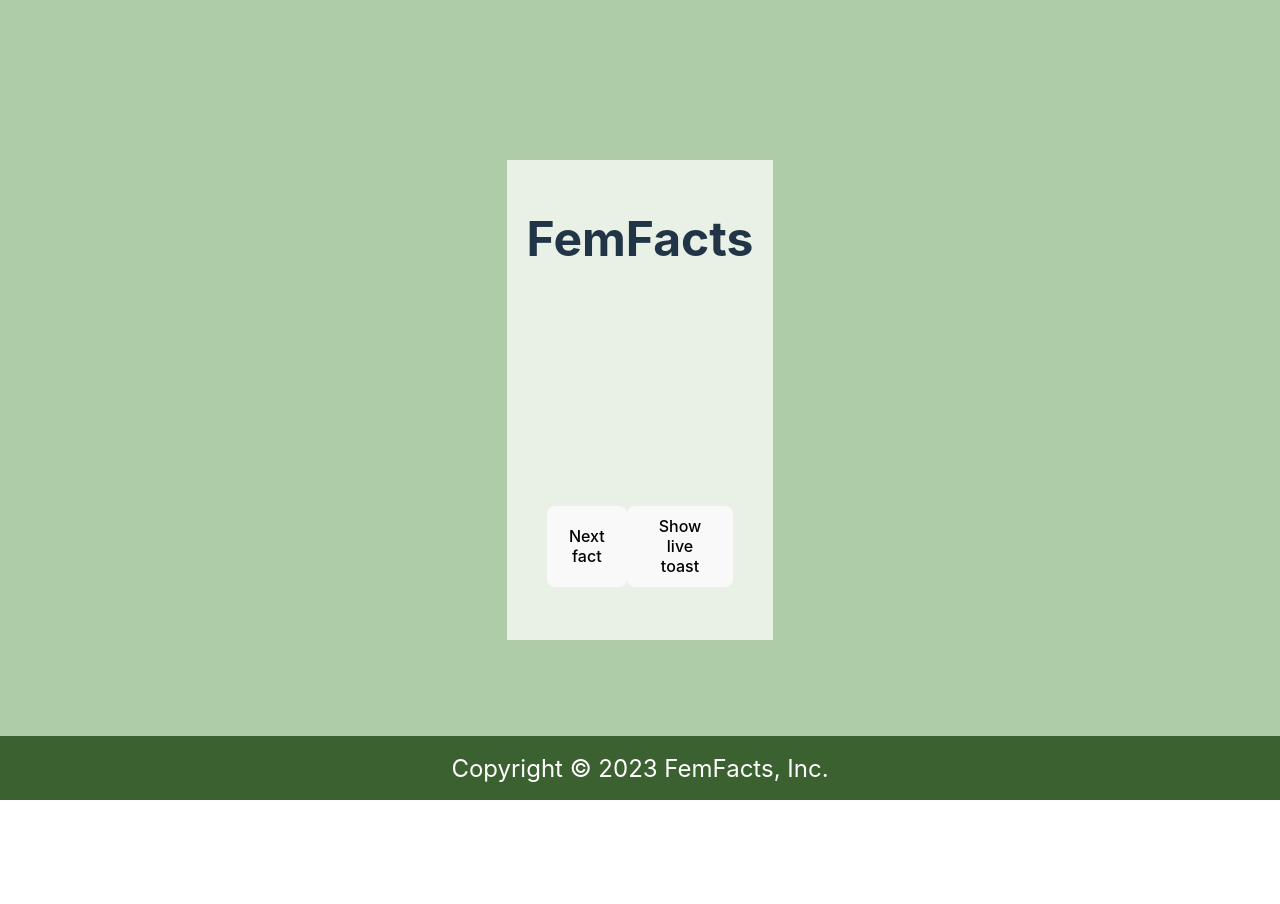
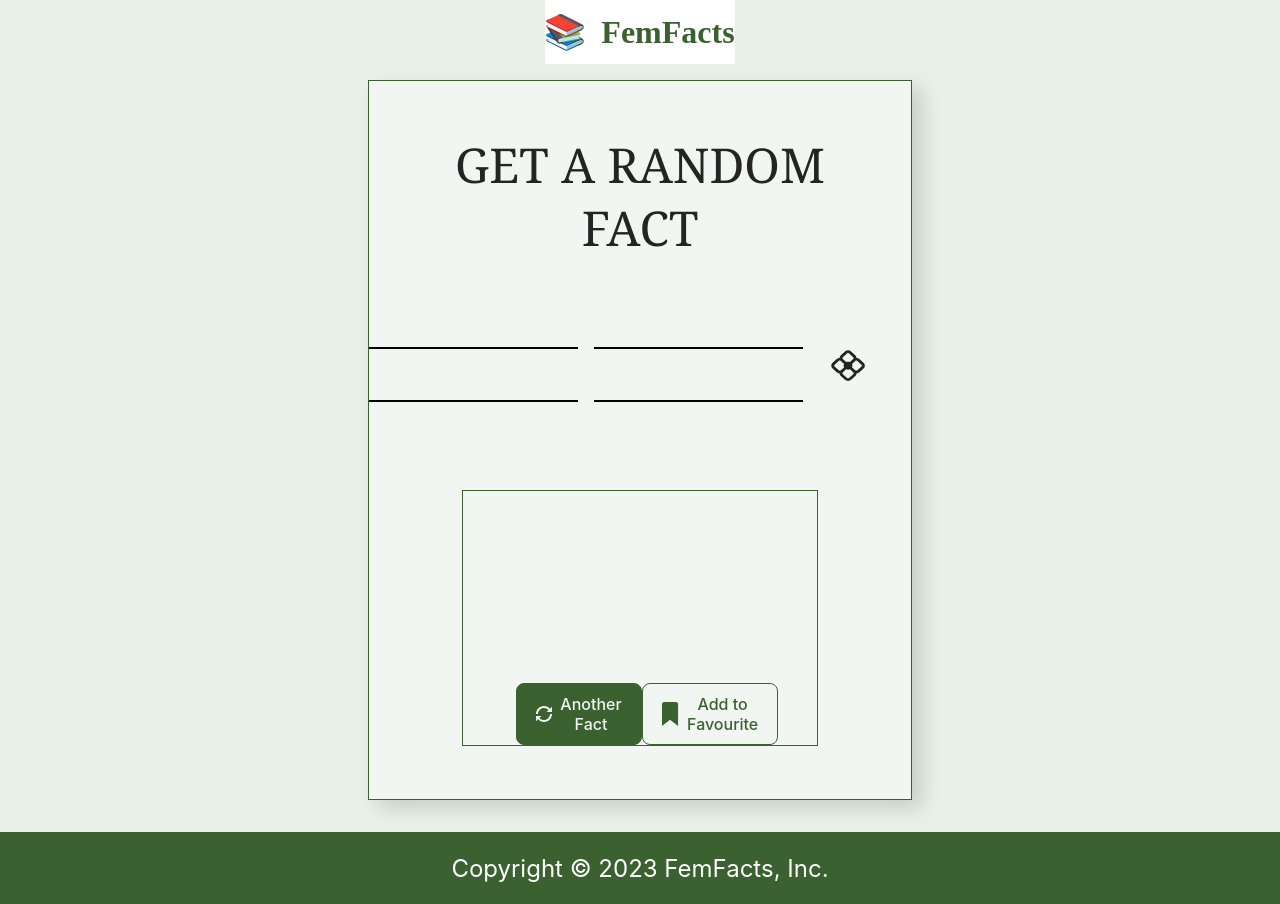
Before and after one commit to conuvedevegana/femfacts, a website built with Vite: page index.html in a window 1280 px wide. Before the commit the page ends 800 px from the top, so only its background shows below. Built offline with nearby package versions, Linux system fonts and the light colour scheme; no server answers.

Commit message:
Main page styles: header and footer OK, btn styles OK, missing main facts sheet

```diff
--- a/index.html
+++ b/index.html
@@ -8,17 +8,37 @@
     <title>FemFacts</title>
   </head>
   <body>
-    <header class="header__container"></header>
-    <main class="main__container">
-      <h1>FemFacts</h1>
-      <div class="book__container">
+    <header >
+      <div class="header__container">
+        <img src="./public/logo_books.svg" class="logo" alt="FemFacts-logo" />
+        <p>FemFacts</p>
+      </div>
+    </header>
+    <main>
+      <div class="main__container">
+        <h1>GET A RANDOM FACT</h1>
+        <div class="main__container-line">
+          <div class="main__container-line1"></div>
+          <div class="main__container-line2"></div>
+          <img src="./src/assets/icons/main-page.svg" alt="main page">
+          <div class="main__container-line3"></div>
+          <div class="main__container-line4"></div>
 
-        <div id="app"></div>
+        </div>
+        <section class="main__container-section">
+
+          <div class="book__container">
+
+            <div id="app"></div>
+          </div>
+          <div class="btn__container">
+            <button id="btn-fact" class="btn__primary"><img src="./src/assets/icons/next-icon.svg" alt="go to another fact">Another Fact</button>
+            <button type="button" class="btn__second" id="liveToastBtn"><img src="./src/assets/icons/favourite-icon.svg" alt="add to favourite">Add to Favourite</button>
+          </div>
+
+        </section>
+
       </div>
-      <div class="btn__container">
-        <button id="btn-fact">Next fact</button>
-        <button type="button" class="btn btn-primary" id="liveToastBtn">Show live toast</button>
-
 
     </main>
 
--- a/src/css/components/style-footer.css
+++ b/src/css/components/style-footer.css
@@ -0,0 +1,19 @@
+.footer__fact{
+    display: flex;
+    align-items: center;
+    justify-content: center;
+    width: 100%;
+    /* position: absolute; */
+    bottom: 0;
+    height: 4.5rem;
+    background-color: var(--primary-color);
+    font-size: var(--text-D);
+    color: var(--white);
+    margin-top: 2rem;
+}
+
+@media screen and (max-width: 768px) {
+    .footer__fact {
+        font-size: var(--text-M);
+    }
+}
--- a/src/css/components/style-header.css
+++ b/src/css/components/style-header.css
@@ -0,0 +1,18 @@
+.header__container{
+    background-color: var(--white);
+    width: 100%;
+    height: 4rem;
+    top: 0;
+    display: flex;
+    justify-content: center;
+    align-items: center;
+    font-family: Judson;
+    color: var(--primary-color);
+    font-size: 2rem;
+    font-weight: 600;
+    gap: 1rem
+}
+.header__container img{
+    width: 2.5rem;
+    height: 2.5rem;
+}
--- a/src/css/root.css
+++ b/src/css/root.css
@@ -1,7 +1,7 @@
 
 :root {
   --primary-color:#3A612F;
-  --main-bg-color:#AFCCA8;
+  --main-bg-color:#F2F6F2;
   --light-bg-color:#E9F1E7;
   --white:#FFFFFF;
   --grey:#E7E7E7;
--- a/src/css/style.css
+++ b/src/css/style.css
@@ -1,8 +1,9 @@
 @import './root.css';
-
+@import './components/style-footer.css';
+@import './components/style-header.css';
 
 body {
-  display: flex;
+
   justify-content: center;
   min-width: 320px;
   min-height: 100vh;
@@ -10,7 +11,7 @@
   margin: 0;
   flex-direction: column;
   place-items: center;
-  background-color: var(--main-bg-color);
+  background-color: var(--light-bg-color);
 }
 
 * {
@@ -58,52 +59,110 @@
   cursor: pointer;
   transition: border-color 0.25s;
 }
-button:hover {
-  border-color: #646cff;
+
+.btn__second {
+  border-radius: 8px;
+  gap: .5rem;
+  cursor: pointer;
+  transition: border-color 0.25s;
+  border: 1px solid var(--primary-color);
+  background: var(--main-bg-color);
+  color: var(--primary-color);
+  /* box-shadow: 10px 8px 19.6px 0px rgba(0, 0, 0, 0.15); */
+  display: flex;
+  align-items: center;
 }
-button:focus,
-button:focus-visible {
-  outline: 4px auto -webkit-focus-ring-color;
+.btn__primary {
+  border-radius: 8px;
+  gap: .5rem;
+  cursor: pointer;
+  transition: border-color 0.25s;
+  border: 1px solid var(--primary-color);
+  background: var(--primary-color);
+  color: var(--main-bg-color);
+  /* box-shadow: 10px 8px 19.6px 0px rgba(0, 0, 0, 0.15); */
+  display: flex;
+  align-items: center;
 }
+
+.btn__primary img{
+  width: 1rem;
+  height: 1.5rem;
+}
+
+
 .main__container{
   display: flex;
   flex-direction: column;
   align-items: center;
   justify-content: center;
-  /* margin: 3.5rem; */
+  margin: 1rem 23rem;
+  height: 45rem;
+  background-color: var(--main-bg-color);
+  gap: .5rem;
+  border: 0.05rem solid var(--primary-color);
+  box-shadow: 10px 8px 19.6px 0px rgba(0, 0, 0, 0.15);
+
+}
+
+.main__container h1{
+  font-family: Georgia, 'Times New Roman', Times, serif;
+  font-size: var(--h1-D);
+  font-weight: 400;
+  color: var(--body-text-dark, #242424);
+  text-align: center;
+  font-style: normal;
+  font-weight: 400;
+  line-height: 62.5px; /* 130.208% */
+  text-transform: uppercase;
+  margin: 5rem;
+}
+.main__container-line{
+  display: flex;
+  flex-wrap: wrap;
+  gap:1rem;
+}
+.main__container-line1{
+  display: flex;
+  flex-wrap: wrap;
+  gap:1rem;
+  width: 209px; height: 0px; border: 1px black solid
+}
+.main__container-line2{
+  display: flex;
+  flex-wrap: wrap;
+  gap:1rem;
+  width: 209px; height: 0px; border: 1px black solid
+}
+.main__container-line3{
+  display: flex;
+  flex-wrap: wrap;
+  gap:1rem;
+  width: 209px; height: 0px; border: 1px black solid
+}
+.main__container-line4{
+  display: flex;
+  flex-wrap: wrap;
+  gap:1rem;
+  width: 209px; height: 0px; border: 1px black solid
+}
+
+
+.main__container-section{
+  display: flex;
+  flex-direction: column;
+  align-items: center;
+  justify-content: center;
+  margin: 5rem;
   height: 30rem;
-  background-color: var(--light-bg-color);
-  gap: 3rem
+  background-color: var(--main-bg-color);
+  gap: 3rem;
+  border: 0.05rem solid var(--primary-color);
 }
+
 .btn__container{
   display: flex;
   justify-content: space-between;
   width: 70%;
-  /* position: relative;
-  bottom: 0; */
+
 }
-.footer__fact{
-  display: flex;
-  align-items: center;
-  justify-content: center;
-  width: 100%;
-  position: absolute;
-  bottom: 0;
-  height: 4rem;
-  background-color: var(--primary-color);
-  font-size: var(--text-D);
-  color: var(--white);
-}
-
-@media (prefers-color-scheme: light) {
-  :root {
-    color: #213547;
-    background-color: #ffffff;
-  }
-  a:hover {
-    color: #747bff;
-  }
-  button {
-    background-color: #f9f9f9;
-  }
-}
```
Also changed, not shown: public/logo_books.svg (added), src/assets/icons/close-icon.svg (added), src/assets/icons/favourite-icon.svg (added), src/assets/icons/main-page.svg (added), src/assets/icons/next-icon.svg (added).
